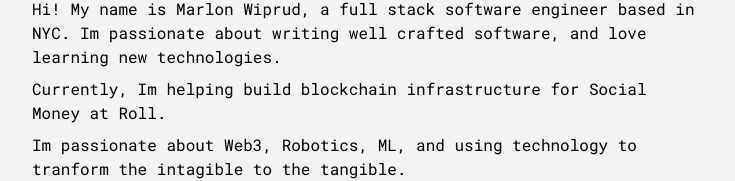
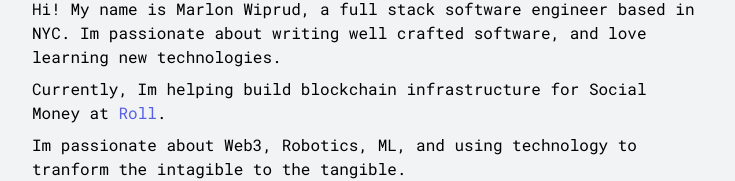
Before and after one commit to marlon-wiprud/marlonwiprud.com, a React (Create React App) app: page / in a window 1280 px wide. Shown: the part 229-410 px from the top of the page, without its empty margins (272-1007 px from the left). Built offline with nearby package versions, Linux system fonts and the light colour scheme.

Commit message:
link to Roll

```diff
--- a/src/organisms/about.tsx
+++ b/src/organisms/about.tsx
@@ -1,10 +1,12 @@
 import { Body, Title } from "../atoms/typography";
+import { useTheme } from "../hooks";
 
 type Props = {
   style?: React.CSSProperties;
 };
 
 export const About = ({ style }: Props) => {
+  const theme = useTheme();
   return (
     <div className="mt-10 flex flex-col max-w-2xl w-full" style={style}>
       <Title fontWeight="bold" className="mb-4">
@@ -17,7 +19,16 @@ export const About = ({ style }: Props) => {
       </Body>
       <Body className="mb-2">
         Currently, Im helping build blockchain infrastructure for Social Money
-        at Roll.
+        at{" "}
+        <a
+          style={{ color: theme.textLink }}
+          href="https://www.tryroll.com"
+          target="_blank"
+          rel="noreferrer"
+        >
+          Roll
+        </a>
+        .
       </Body>
       <Body>
         Im passionate about Web3, Robotics, ML, and using technology to tranform
--- a/src/styles/colors.ts
+++ b/src/styles/colors.ts
@@ -2,3 +2,4 @@ export const matrixGreen = "#04b50f";
 export const black = "#000000";
 export const offWhite = "#f2f3f4";
 export const white = "#ffffff";
+export const royalBlue = "#5660e8";
--- a/src/styles/theme.ts
+++ b/src/styles/theme.ts
@@ -1,7 +1,8 @@
-import { black, matrixGreen, offWhite, white } from "./colors";
+import { black, matrixGreen, offWhite, royalBlue, white } from "./colors";
 
 export type Theme = {
   textCode: string;
+  textLink: string;
   terminalBackground: string;
   backgroundPrimary: string;
   backgroundSecondary: string;
@@ -9,6 +10,7 @@ export type Theme = {
 
 export const lightTheme: Theme = {
   textCode: matrixGreen,
+  textLink: royalBlue,
   terminalBackground: black,
   backgroundPrimary: offWhite,
   backgroundSecondary: white,
```
